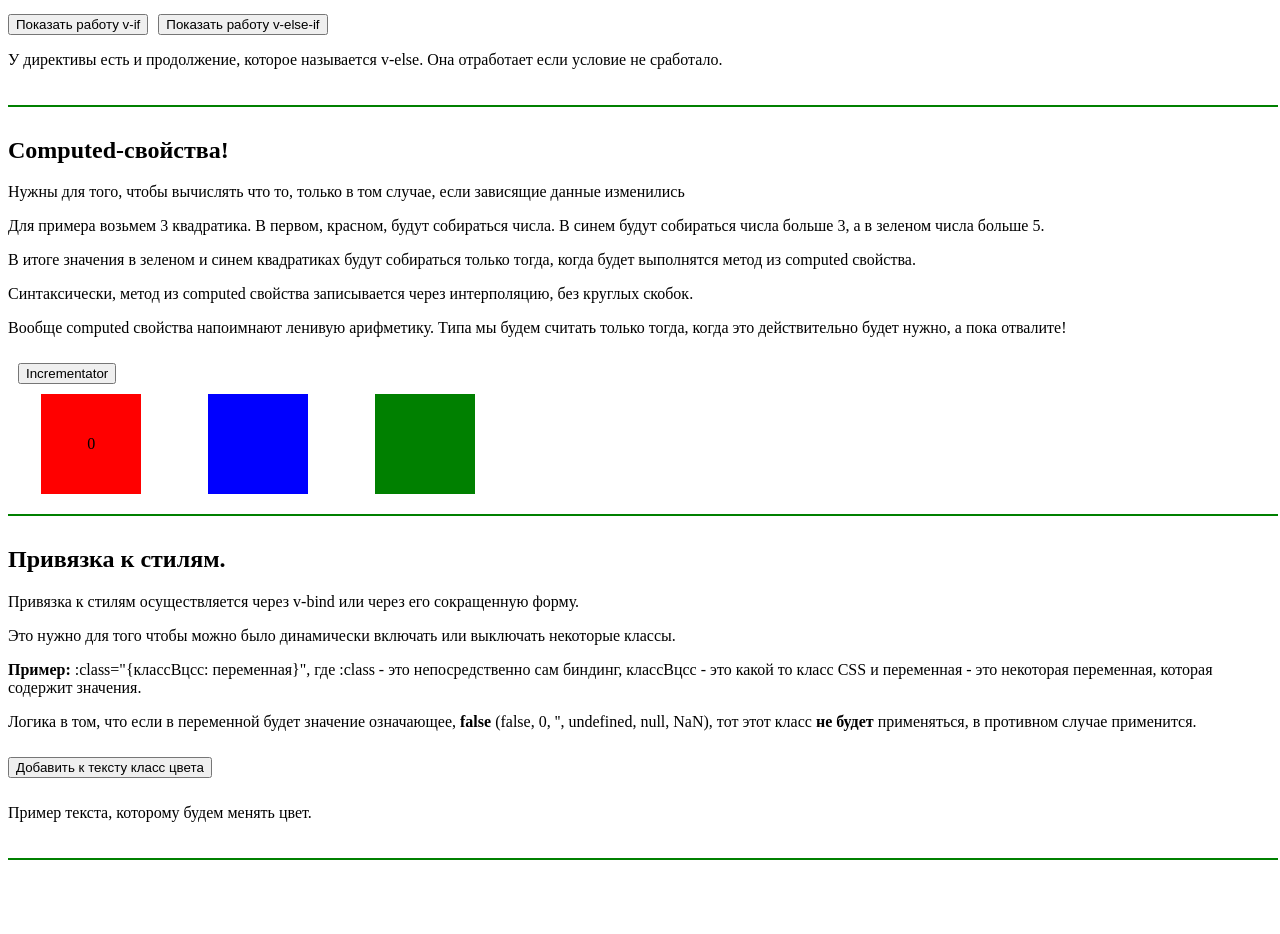
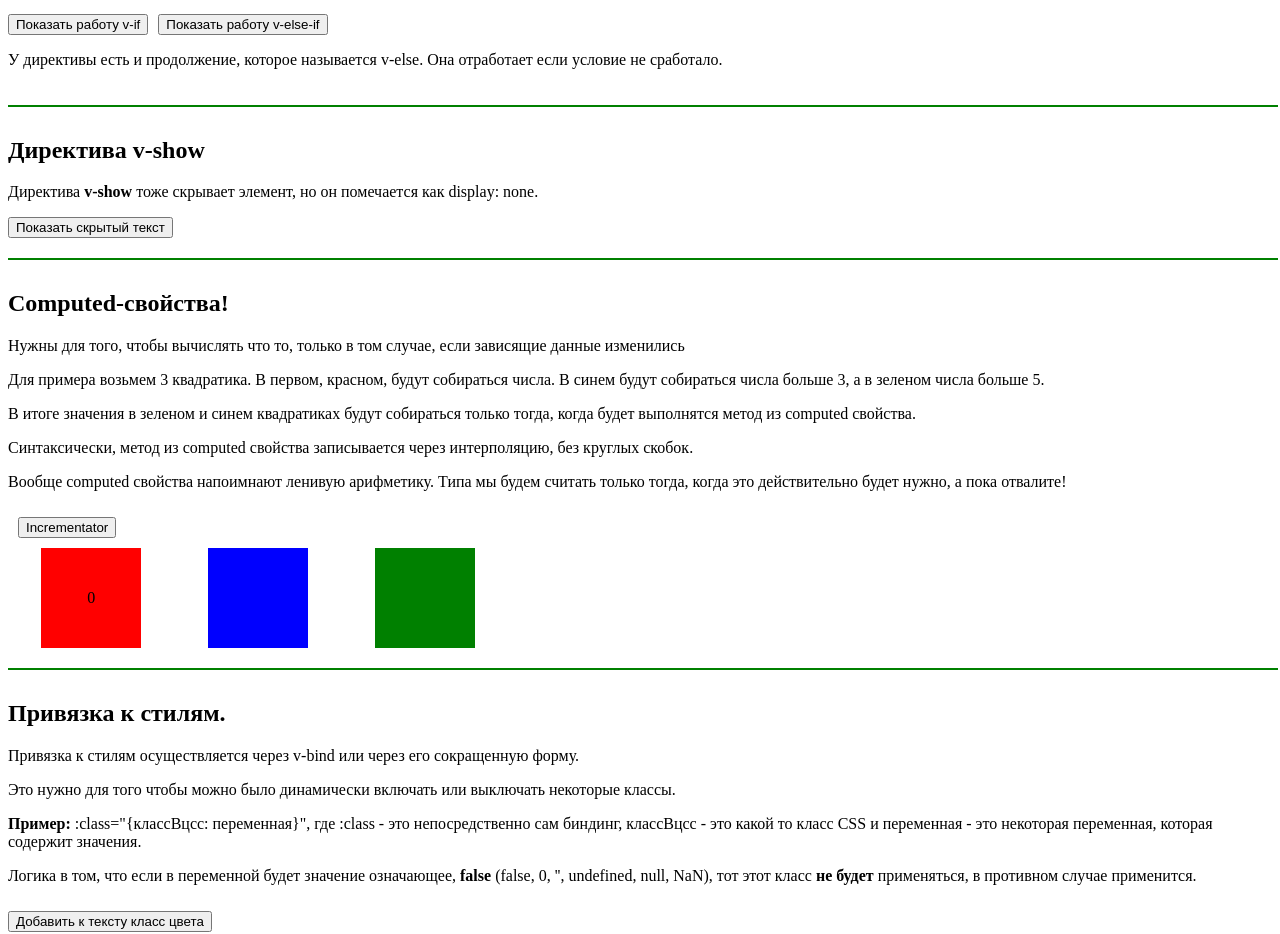
Before and after one commit to tomright/Vue3homework, a Vue app: page / in a window 1280 px wide. Shown: the part 1081-2015 px from the top of the page. Before the commit the page ends 1949 px from the top, so only its background shows below. Built offline with nearby package versions, Linux system fonts and the light colour scheme.

Commit message:
изучил v-show

```diff
--- a/src/App.vue
+++ b/src/App.vue
@@ -108,6 +108,17 @@
       </div>
     </div>
     <div class="exampleNote">
+      <h2>Директива v-show</h2>
+      <p>
+        Директива <strong>v-show</strong> тоже скрывает элемент, но он
+        помечается как display: none.
+      </p>
+      <button @click="switchShow">{{ textShowButton }}</button>
+      <div class="vshow" v-show="vShowBoolean">
+        Тсссс.... Скрытый текст!
+      </div>
+    </div>
+    <div class="exampleNote">
       <h2>Computed-свойства!</h2>
       <p>
         Нужны для того, чтобы вычислять что то, только в том случае, если
@@ -157,13 +168,20 @@
         это непосредственно сам биндинг, классВцсс - это какой то класс CSS и
         переменная - это некоторая переменная, которая содержит значения.
       </p>
-      <p>Логика в том, что если в переменной будет значение означающее, <strong>false</strong> (false, 0, '', undefined, null, NaN), тот этот класс <strong>не будет</strong> применяться, в противном случае применится.</p>
+      <p>
+        Логика в том, что если в переменной будет значение означающее,
+        <strong>false</strong> (false, 0, '', undefined, null, NaN), тот этот
+        класс <strong>не будет</strong> применяться, в противном случае
+        применится.
+      </p>
 
       <div class="classCont">
         <button @click="switchColor" class="buttonMarginLeft10, buttonMargin10">
           Добавить к тексту класс цвета
         </button>
-        <p :class="{red: colorBoolean}">Пример текста, которому будем менять цвет.</p>
+        <p :class="{ red: colorBoolean }">
+          Пример текста, которому будем менять цвет.
+        </p>
       </div>
     </div>
   </div>
@@ -184,6 +202,8 @@ export default {
       blueCalcNumb: 0,
       greenCalcNumb: 0,
       colorBoolean: false,
+      vShowBoolean: false,
+      textShowButton: "Показать скрытый текст",
     };
   },
   computed: {
@@ -203,6 +223,15 @@ export default {
   methods: {
     // это свойство для добавления методов в компонент, обработчики событий, другие вспомогательные функции.
     // Используется сокращенный метот объявления фукнции имяФункции() { то что функция делает}, так же не забываем ставить запятые.
+    switchShow() {
+      if (this.vShowBoolean) {
+        this.vShowBoolean = false;
+        this.textShowButton = "Показать скрытый текст";
+      } else {
+        this.vShowBoolean = true;
+        this.textShowButton = "Скрыть текст...";
+      }
+    },
     switchColor() {
       if (this.colorBoolean) {
         this.colorBoolean = false;
@@ -301,4 +330,18 @@ hr {
 .buttonMarginLeft10 {
   margin-left: 10px;
 }
+.vshow {
+  display: flex;
+  justify-content: center;
+  align-items: center;
+  width: 300px;
+  height: 200px;
+  background-color: darkseagreen;
+  font-size: 20px;
+  text-align: center;
+  margin: auto;
+}
+/* .vshow p {
+padding-top: 90px;
+} */
 </style>
```
